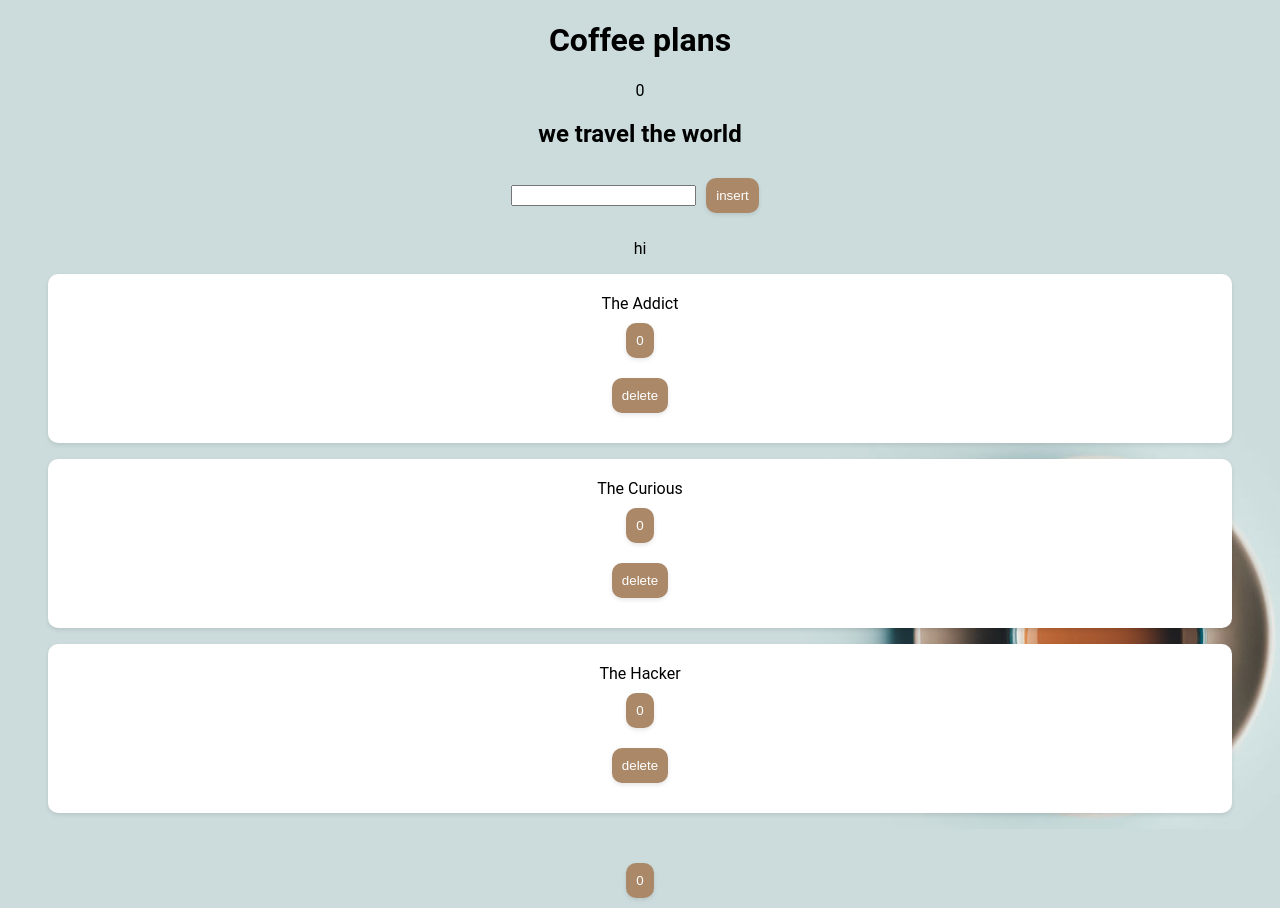
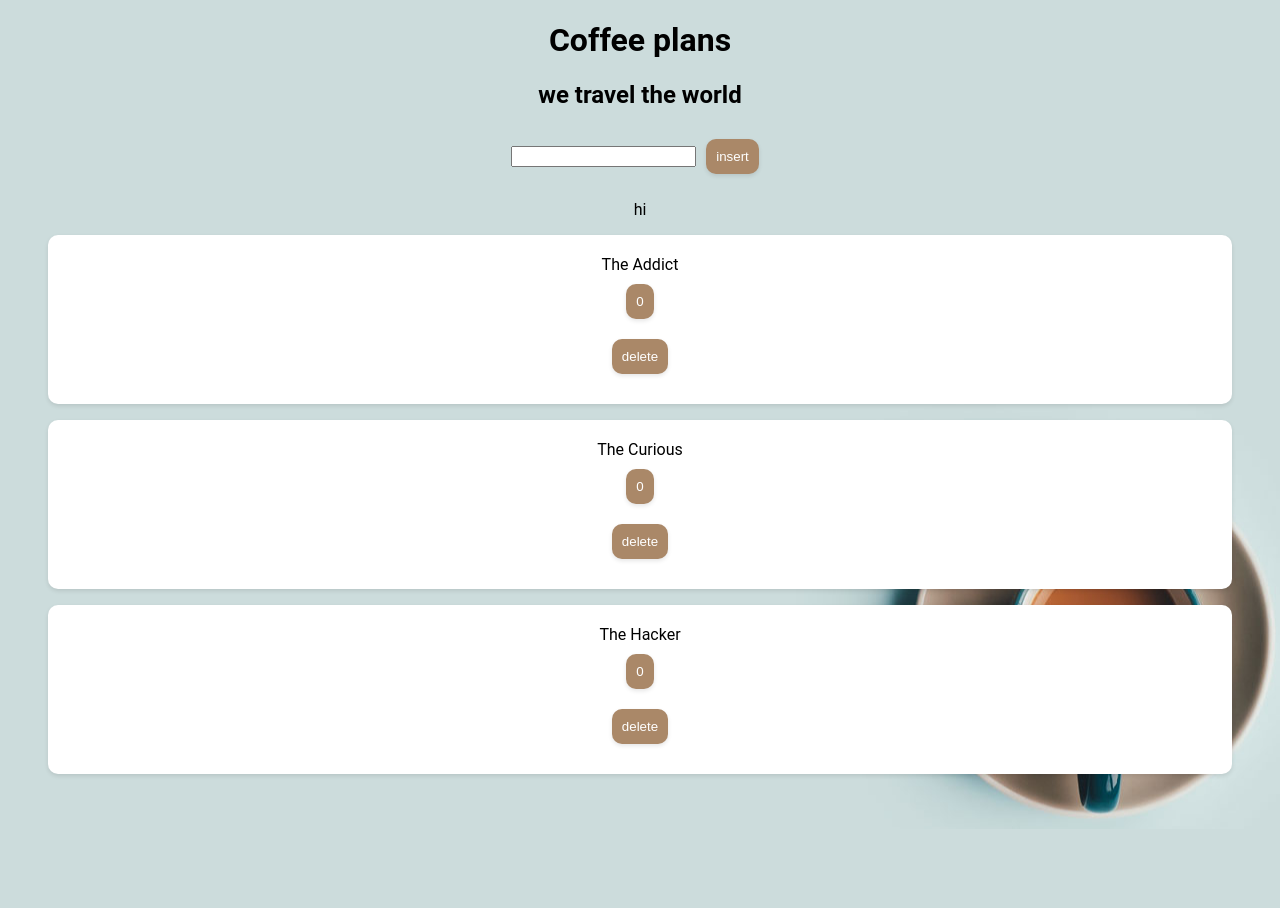
Before and after one commit to rozhansh43/coffee-plan, a Vue app: page / in a window 1280 px wide. After the commit the page ends 829 px from the top, so only its background shows below. Built offline with nearby package versions, Linux system fonts and the light colour scheme.

Commit message:
coffee some changes

```diff
--- a/src/components/Home.vue
+++ b/src/components/Home.vue
@@ -14,15 +14,9 @@
           we travel the world
       </h2>
 
-      <!-- <AddItem/> -->
-
       <Items />
 
       </div>
-
-      <button @click="like++">
-        {{ like }}
-      </button>
 
     <!-- <new v-model="model" @add="add"/>
     <items :value="items"/> -->
@@ -45,15 +39,8 @@ export default {
         id: null,
         name: null
       },
-      like: 0,
     }
   },
-  props: {
-    name: {
-        type: String,
-        required: true
-    },
-  }
 }
 </script>
 
```
